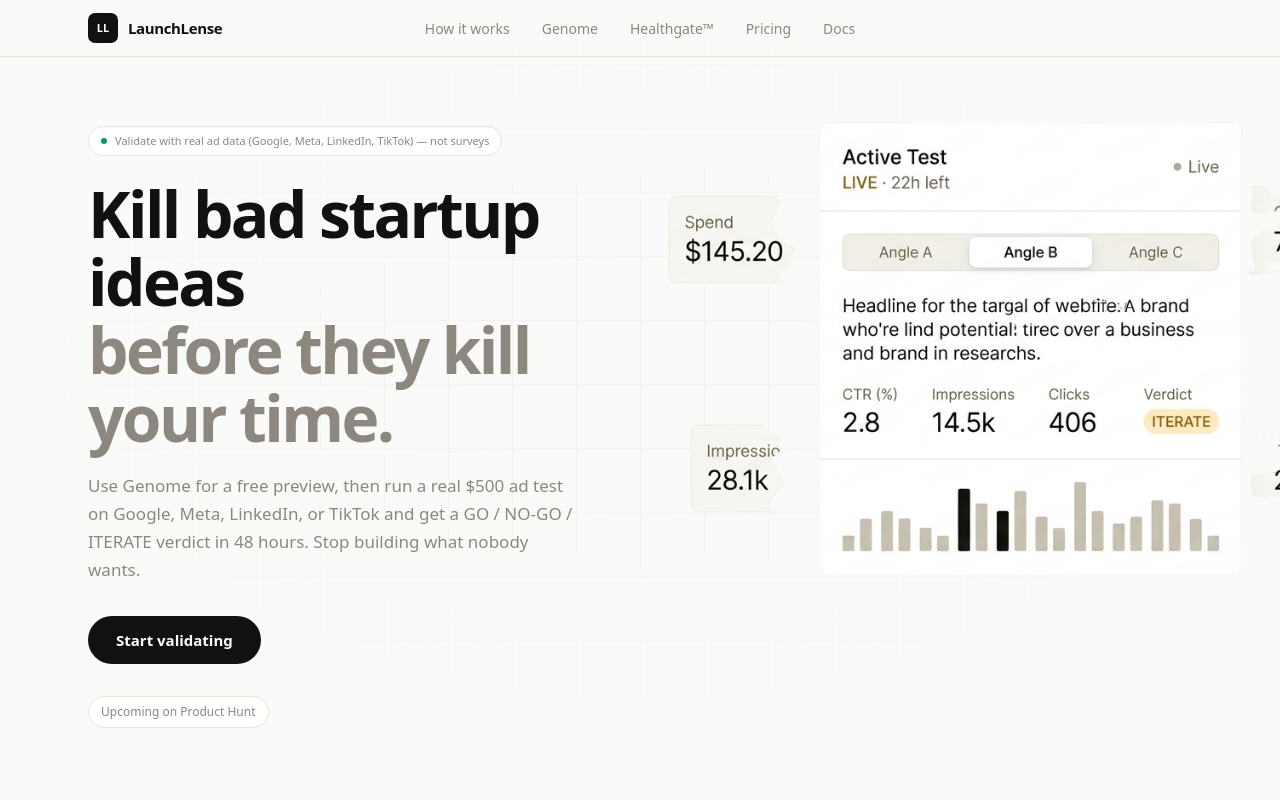
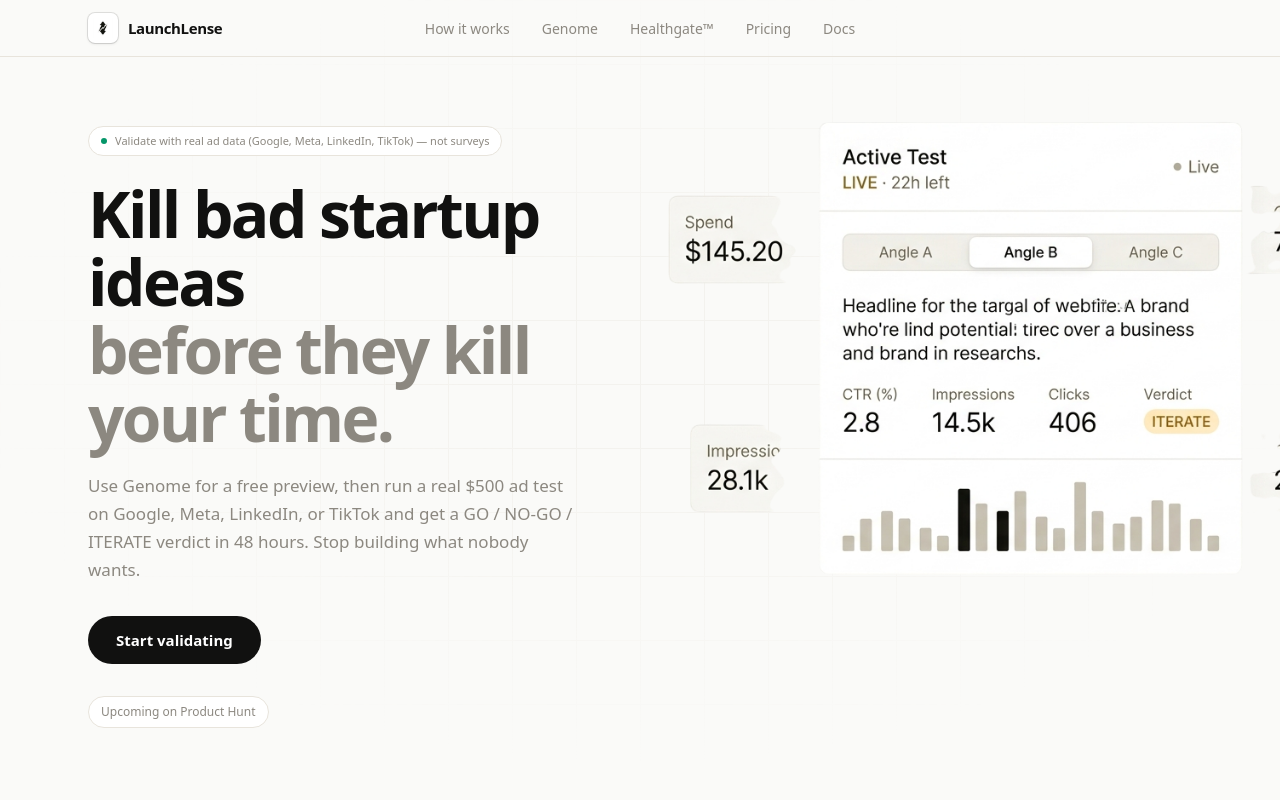
Before and after one commit to JessiP23/launch-lense, a Next.js app: page / in a window 1280 px wide. Shown: the top 800 px of the page. Built offline with nearby package versions, Linux system fonts and the light colour scheme; a web font is replaced by a local one.

Commit message:
updating logos

```diff
--- a/app/share/[token]/page.tsx
+++ b/app/share/[token]/page.tsx
@@ -1,8 +1,9 @@
 import { notFound } from 'next/navigation';
-import { Shield, DollarSign, Users, Target, TrendingDown, XCircle, CheckCircle2, Download } from 'lucide-react';
+import { DollarSign, Users, Target, TrendingDown, XCircle, CheckCircle2 } from 'lucide-react';
 import { Card, CardContent, CardHeader, CardTitle } from '@/components/ui/card';
 import { Badge } from '@/components/ui/badge';
 import { createServiceClient } from '@/lib/supabase';
+import Image from 'next/image';
 
 // Fetch shared report from Supabase by share_token
 async function getSharedReport(token: string) {
@@ -90,9 +91,15 @@
       {/* Minimal header */}
       <header className="flex items-center justify-between max-w-3xl mx-auto px-6 h-16 border-b border-[#262626]">
         <div className="flex items-center gap-2">
-          <div className="w-6 h-6 rounded bg-[#FAFAFA] flex items-center justify-center">
-            <span className="text-[#0A0A0A] text-xs font-bold">LL</span>
-          </div>
+          <span className="flex h-[30px] w-[30px] shrink-0 items-center justify-center rounded-[7px] bg-white ring-1 ring-black/10 shadow-sm">
+            <Image
+              src="/logo.png"
+              alt="LaunchLense"
+              width={20}
+              height={20}
+              className="h-5 w-5"
+            />
+          </span>
           <span className="font-semibold text-sm">LaunchLense Report</span>
         </div>
         <Badge variant="outline" className="text-xs">
--- a/components/landing/landing-footer.tsx
+++ b/components/landing/landing-footer.tsx
@@ -1,3 +1,5 @@
+import Image from 'next/image';
+
 const product = [
   { href: '#how-it-works', label: 'How it works' },
   { href: '#genome', label: 'Genome' },
@@ -28,8 +30,14 @@
         <div className="grid grid-cols-2 gap-10 md:grid-cols-5 md:gap-8">
           <div className="col-span-2">
             <div className="flex items-center gap-2">
-              <span className="flex h-[30px] w-[30px] items-center justify-center rounded-[7px] bg-[var(--color-ink)] font-display text-[11px] font-bold text-white">
-                LL
+              <span className="flex h-[30px] w-[30px] shrink-0 items-center justify-center rounded-[7px] bg-white ring-1 ring-black/10 shadow-sm">
+                <Image
+                  src="/logo.png"
+                  alt="LaunchLense"
+                  width={20}
+                  height={20}
+                  className="h-5 w-5"
+                />
               </span>
               <span className="font-display text-[15px] font-bold tracking-tight">LaunchLense</span>
             </div>
--- a/components/landing/landing-navbar.tsx
+++ b/components/landing/landing-navbar.tsx
@@ -5,6 +5,7 @@
 import { AnimatePresence, motion } from 'framer-motion';
 import { LANDING_EASE } from '@/components/landing/motion-variants';
 import { cn } from '@/lib/utils';
+import Image from 'next/image';
 
 const navLinks = [
   { href: '#how-it-works', label: 'How it works' },
@@ -44,8 +45,14 @@
       >
         <div className="relative mx-auto flex h-14 max-w-6xl items-center justify-between gap-6 px-5 sm:px-6">
           <Link href="/" className="flex min-w-0 shrink-0 items-center gap-2.5">
-            <span className="flex h-[30px] w-[30px] shrink-0 items-center justify-center rounded-[7px] bg-[var(--color-ink)] font-display text-[11px] font-bold text-white">
-              LL
+            <span className="flex h-[30px] w-[30px] shrink-0 items-center justify-center rounded-[7px] bg-white ring-1 ring-black/10 shadow-sm">
+              <Image
+                src="/logo.png"
+                alt="LaunchLense"
+                width={20}
+                height={20}
+                className="h-5 w-5"
+              />
             </span>
             <span className="font-display text-[15px] font-bold tracking-tight text-[var(--color-ink)]">
               LaunchLense
```
